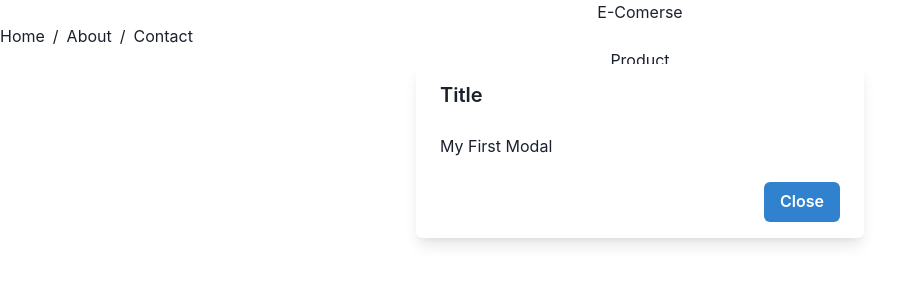
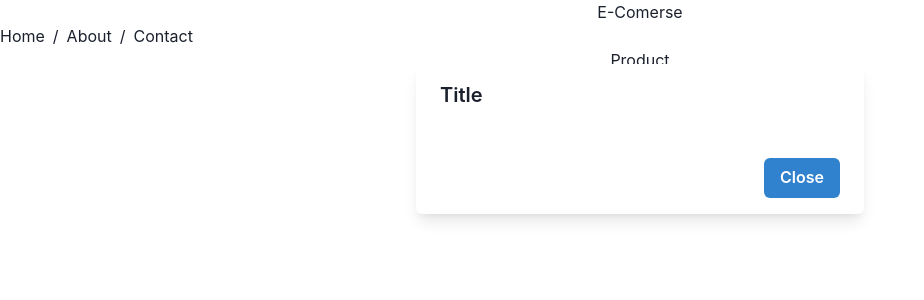
Before and after one commit to ankitsng0007/AnkitRepo, a React (Create React App) app in the folder RCT-101/Day-19/Asgn-1/e-comerse/: page /items/1 in a window 1280 px wide. Both pictures are taken after a click on the button "View More". Shown: the top 300 px of the page, without its empty margins (0-924 px from the left). Built offline with nearby package versions, Linux system fonts and the light colour scheme; no server answers.

Commit message:
file added

```diff
--- a/RCT-101/Day-19/Asgn-1/e-comerse/src/Component/DescModal.jsx
+++ b/RCT-101/Day-19/Asgn-1/e-comerse/src/Component/DescModal.jsx
@@ -1,4 +1,4 @@
-import { Button, Modal, ModalContent,ModalHeader,ModalBody, useDisclosure, ModalFooter } from "@chakra-ui/react"
+import { Button, Modal, ModalContent,ModalHeader,ModalBody, useDisclosure, ModalFooter, Container } from "@chakra-ui/react"
 
 export const DescModal=({isModalVisible,setIsModalVisible,data})=>{
  //    const {isOpen,onClose,onOpen} = useDisclosure();
@@ -11,7 +11,9 @@ export const DescModal=({isModalVisible,setIsModalVisible,data})=>{
         <Modal isOpen={isModalVisible} onClose={onClose}>
             <ModalContent>
                 <ModalHeader>Title</ModalHeader>
-                <ModalBody>My First Modal</ModalBody>
+                <ModalBody>
+                    <Container>{data}</Container>
+                </ModalBody>
                 <ModalFooter>
                     <Button colorScheme="blue" onClick={onClose}>Close</Button>
                 </ModalFooter>
--- a/RCT-101/Day-19/Asgn-1/e-comerse/src/Component/ProductPage.jsx
+++ b/RCT-101/Day-19/Asgn-1/e-comerse/src/Component/ProductPage.jsx
@@ -41,7 +41,8 @@ export const ProductPage=()=>{
                     isModalVisible &&
                     <DescModal
                     isModalVisible={isModalVisible}
-                    setIsModalVisible={setIsModalVisible} />
+                    setIsModalVisible={setIsModalVisible}
+                    data={data.description} />
                 }
             </Box>
         </SimpleGrid>
```
